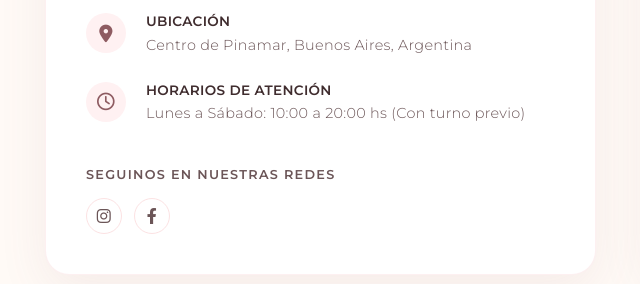
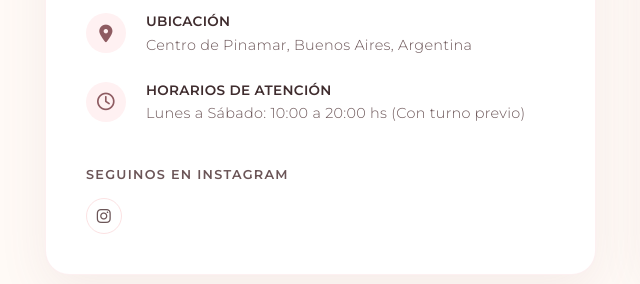
Before and after one commit to morehidalgg0/lupepinamar, a website: page index.html in a window 1280 px wide. Shown: the part 6263-6547 px from the top of the page, 19-659 px from the left. Drawn offline with nearby package versions, Linux system fonts and the light colour scheme.

Commit message:
Update Instagram link to lupepinamar and remove Facebook link

```diff
--- a/index.html
+++ b/index.html
@@ -537,10 +537,9 @@
                                 </li>
                             </ul>
 
-                            <div class="social-links-title">Seguinos en nuestras redes</div>
+                            <div class="social-links-title">Seguinos en Instagram</div>
                             <div class="social-links">
-                                <a href="https://instagram.com/" target="_blank" rel="noopener" aria-label="Siganos en Instagram"><i class="fa-brands fa-instagram"></i></a>
-                                <a href="https://facebook.com/" target="_blank" rel="noopener" aria-label="Siganos en Facebook"><i class="fa-brands fa-facebook-f"></i></a>
+                                <a href="https://instagram.com/lupepinamar" target="_blank" rel="noopener" aria-label="Síguenos en Instagram"><i class="fa-brands fa-instagram"></i></a>
                             </div>
                         </div>
                     </div>
```
